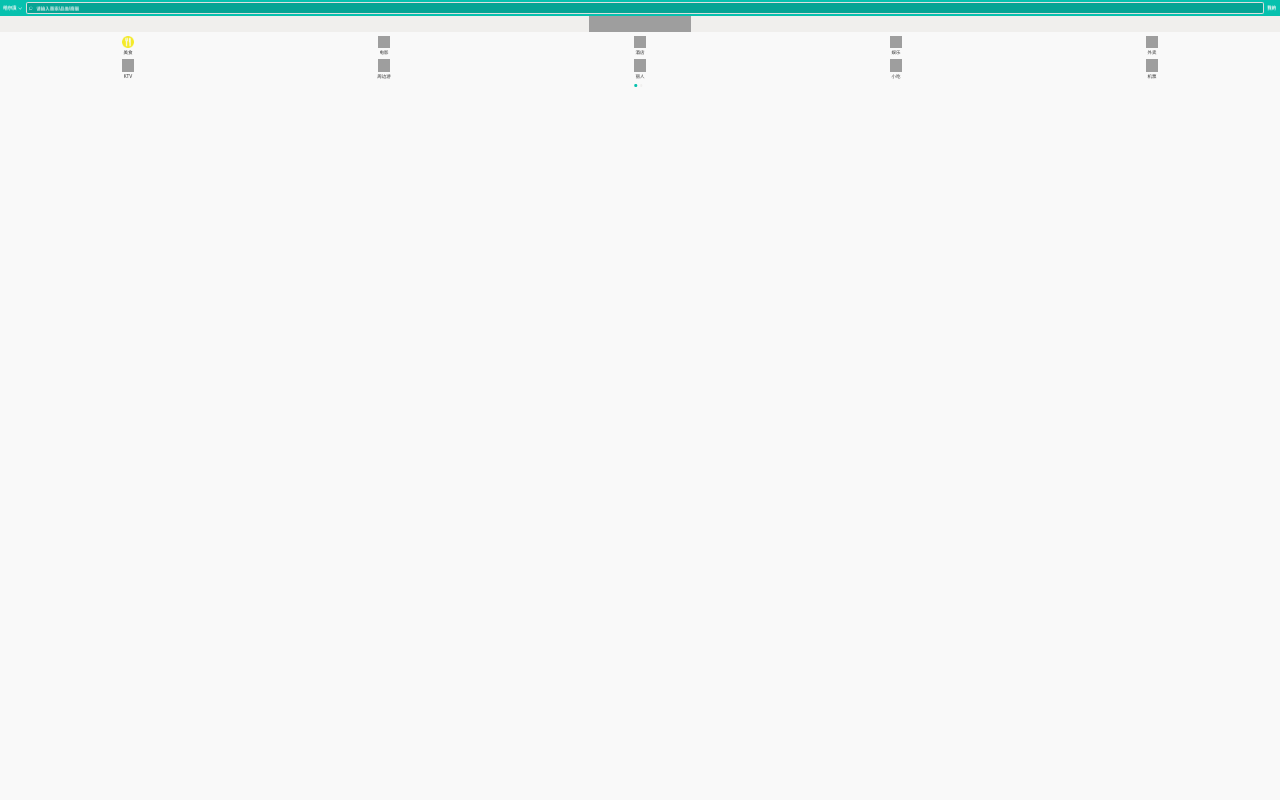
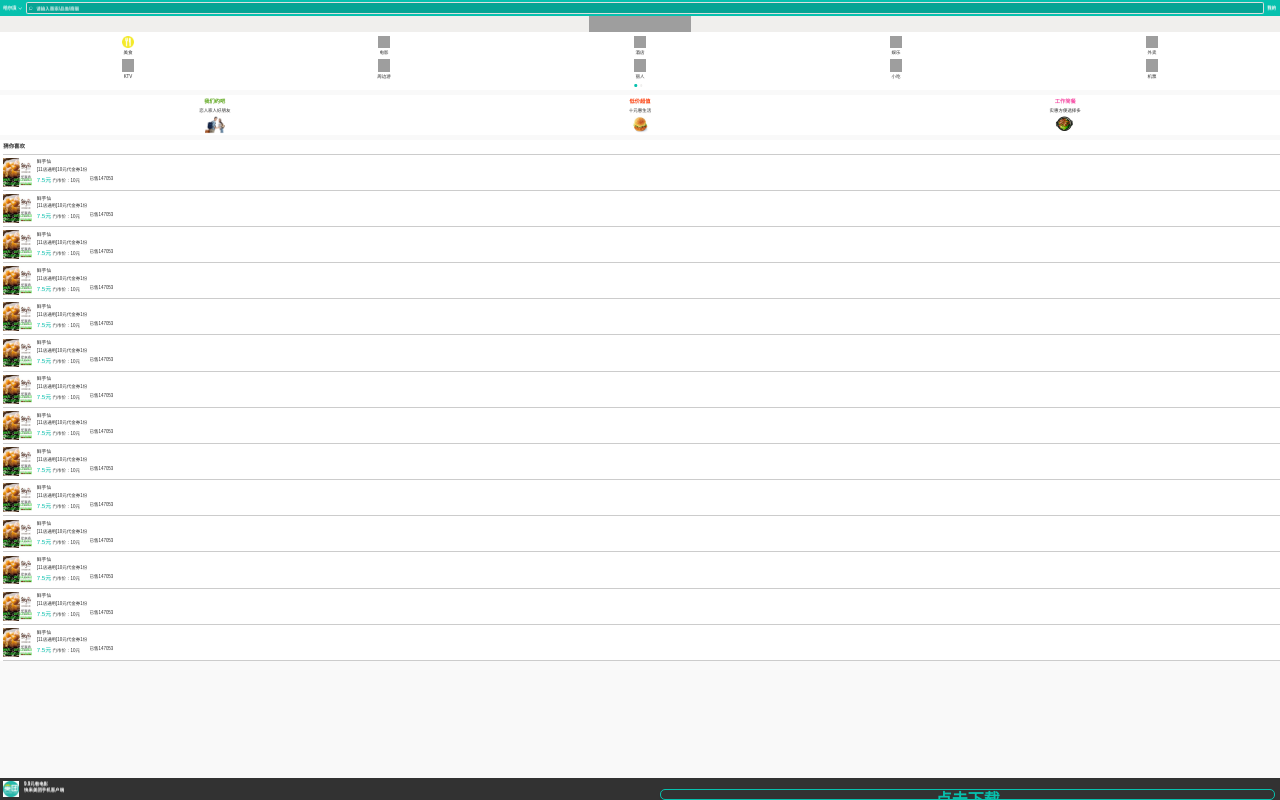
Before and after one commit to xiecheng328/nefu2017, a PHP site: page / in a window 1280 px wide. Run offline with PHP 8.4, Linux system fonts and the light colour scheme; grey boxes are pictures that could not be loaded.

Commit message:
美团首页

```diff
--- a/meituan/css/common.css
+++ b/meituan/css/common.css
@@ -17,4 +17,5 @@ img{
 
 body{
     font-size: 0.28rem;
+    background-color: #f0efed;
 }
--- a/meituan/css/index.css
+++ b/meituan/css/index.css
@@ -3,6 +3,10 @@
     background: #06c1ae;
     line-height: 1.02rem;
     display: -webkit-box;
+    position: fixed;
+    top: 0;
+    left: 0;
+    width: 100%;
 }
 #city{
     width: 1.2rem;
@@ -43,6 +47,7 @@
     background: #f0efed url(../img/banner.jpg) no-repeat center;
     -webkit-background-size:12.8rem 2rem;
     background-size: 6.4rem 1rem;
+    margin-top: 1.02rem;
 }
 
 #guide{
@@ -50,6 +55,7 @@
     height: 3.6rem;
     overflow: hidden;
     position: relative;
+    background: #ffffff;
 }
 #guide ul{
     width: 200%;
@@ -88,3 +94,101 @@
 #nav span.active{
     background-color: #06c1ae;
 }
+
+#activity{
+    display: -webkit-box;
+    text-align: center;
+    margin: 0.3rem 0;
+    background-color: #fff;
+}
+#activity div{
+    -webkit-box-flex: 1;
+}
+#activity img{
+    width: 1.24rem;
+    height: 1.24rem;
+}
+#activity .friend{
+    color: #55a40f;
+}
+#activity .low-price{
+    color: #ff3f0d;
+}
+#activity .quick-meal{
+    color: #f84fa7;
+}
+#activity h3{
+    margin: 0.2rem 0;
+}
+
+#guess{
+    background: #ffffff;
+    padding-left: 0.2rem;
+}
+#guess h3{
+    color: #333;
+    font-size: .34rem;
+    border-bottom: 1px solid #ccc;
+    padding: 0.2rem 0;
+}
+#menu .brand{
+    width: 1.8rem;
+    height: 1.8rem;
+    float: left;
+}
+#menu li{
+    height: 1.8rem;
+    padding: 0.2rem 0;
+    border-bottom: 1px solid #ccc;
+}
+#menu .detail{
+    float: left;
+    margin-left: 0.3rem;
+}
+#menu .detail-name{
+    font-size: .3rem;
+    font-weight: 400;
+    padding: 0.1rem 0;
+}
+#menu .price{
+    font-size:.38rem;
+    color: #06c1ae;
+}
+#menu .detail-desc{
+    margin-bottom: 0.2rem;
+}
+#menu .sold{
+    float: right;
+    margin-left: 0.6rem;
+}
+#footer{
+    width: 100%;
+    height: 1rem;
+    padding: 0.2rem 0;
+    background: rgba(0,0,0,0.8);
+    position: fixed;
+    bottom: 0;
+    display: -webkit-box;
+}
+#footer .logo{
+    width: 1rem;
+    height: 1rem;
+    margin-left: 0.2rem;
+}
+#footer img, #footer div, #footer button{
+    -webkit-box-flex: 1;
+}
+#footer p{
+    color: #fff;
+    margin-left:0.3rem;
+}
+#footer .download{
+    width: 1.2rem;
+    height: 0.7rem;
+    background-color: transparent;
+    border: 1px solid #06c1ae;
+    color: #06c1ae;
+    padding: 0;
+    text-shadow: none;
+    margin-right: 0.3rem;
+}
--- a/meituan/index.html
+++ b/meituan/index.html
@@ -113,6 +113,204 @@
             <span id="right"></span>
         </div>
     </div>
+    <div id="activity">
+        <div>
+            <h3 class="friend">我们约吧</h3>
+            <p>恋人家人好朋友</p>
+            <img src="img/activity1.png" alt="">
+        </div>
+        <div>
+            <h3 class="low-price">低价超值</h3>
+            <p>十元惠生活</p>
+            <img src="img/activity2.jpg" alt="">
+        </div>
+        <div>
+            <h3 class="quick-meal">工作简餐</h3>
+            <p>实惠方便选择多</p>
+            <img src="img/activity3.png" alt="">
+        </div>
+    </div>
+    <div id="guess">
+        <h3>猜你喜欢</h3>
+        <ul id="menu">
+            <li>
+                <img src="img/xianyuxian.jpg" alt="" class="brand">
+                <div class="detail">
+                    <p class="detail-name">鲜芋仙</p>
+                    <p class="detail-desc">[11店通用]10元代金券1份</p>
+                    <div>
+                        <span class="price">7.5元</span>
+                        <span>门市价：10元</span>
+                        <span class="sold">已售147053</span>
+                    </div>
+                </div>
+            </li>
+            <li>
+                <img src="img/xianyuxian.jpg" alt="" class="brand">
+                <div class="detail">
+                    <p class="detail-name">鲜芋仙</p>
+                    <p class="detail-desc">[11店通用]10元代金券1份</p>
+                    <div>
+                        <span class="price">7.5元</span>
+                        <span>门市价：10元</span>
+                        <span class="sold">已售147053</span>
+                    </div>
+                </div>
+            </li>
+            <li>
+                <img src="img/xianyuxian.jpg" alt="" class="brand">
+                <div class="detail">
+                    <p class="detail-name">鲜芋仙</p>
+                    <p class="detail-desc">[11店通用]10元代金券1份</p>
+                    <div>
+                        <span class="price">7.5元</span>
+                        <span>门市价：10元</span>
+                        <span class="sold">已售147053</span>
+                    </div>
+                </div>
+            </li>
+            <li>
+                <img src="img/xianyuxian.jpg" alt="" class="brand">
+                <div class="detail">
+                    <p class="detail-name">鲜芋仙</p>
+                    <p class="detail-desc">[11店通用]10元代金券1份</p>
+                    <div>
+                        <span class="price">7.5元</span>
+                        <span>门市价：10元</span>
+                        <span class="sold">已售147053</span>
+                    </div>
+                </div>
+            </li>
+            <li>
+                <img src="img/xianyuxian.jpg" alt="" class="brand">
+                <div class="detail">
+                    <p class="detail-name">鲜芋仙</p>
+                    <p class="detail-desc">[11店通用]10元代金券1份</p>
+                    <div>
+                        <span class="price">7.5元</span>
+                        <span>门市价：10元</span>
+                        <span class="sold">已售147053</span>
+                    </div>
+                </div>
+            </li>
+            <li>
+                <img src="img/xianyuxian.jpg" alt="" class="brand">
+                <div class="detail">
+                    <p class="detail-name">鲜芋仙</p>
+                    <p class="detail-desc">[11店通用]10元代金券1份</p>
+                    <div>
+                        <span class="price">7.5元</span>
+                        <span>门市价：10元</span>
+                        <span class="sold">已售147053</span>
+                    </div>
+                </div>
+            </li>
+            <li>
+                <img src="img/xianyuxian.jpg" alt="" class="brand">
+                <div class="detail">
+                    <p class="detail-name">鲜芋仙</p>
+                    <p class="detail-desc">[11店通用]10元代金券1份</p>
+                    <div>
+                        <span class="price">7.5元</span>
+                        <span>门市价：10元</span>
+                        <span class="sold">已售147053</span>
+                    </div>
+                </div>
+            </li>
+            <li>
+                <img src="img/xianyuxian.jpg" alt="" class="brand">
+                <div class="detail">
+                    <p class="detail-name">鲜芋仙</p>
+                    <p class="detail-desc">[11店通用]10元代金券1份</p>
+                    <div>
+                        <span class="price">7.5元</span>
+                        <span>门市价：10元</span>
+                        <span class="sold">已售147053</span>
+                    </div>
+                </div>
+            </li>
+            <li>
+                <img src="img/xianyuxian.jpg" alt="" class="brand">
+                <div class="detail">
+                    <p class="detail-name">鲜芋仙</p>
+                    <p class="detail-desc">[11店通用]10元代金券1份</p>
+                    <div>
+                        <span class="price">7.5元</span>
+                        <span>门市价：10元</span>
+                        <span class="sold">已售147053</span>
+                    </div>
+                </div>
+            </li>
+            <li>
+                <img src="img/xianyuxian.jpg" alt="" class="brand">
+                <div class="detail">
+                    <p class="detail-name">鲜芋仙</p>
+                    <p class="detail-desc">[11店通用]10元代金券1份</p>
+                    <div>
+                        <span class="price">7.5元</span>
+                        <span>门市价：10元</span>
+                        <span class="sold">已售147053</span>
+                    </div>
+                </div>
+            </li>
+            <li>
+                <img src="img/xianyuxian.jpg" alt="" class="brand">
+                <div class="detail">
+                    <p class="detail-name">鲜芋仙</p>
+                    <p class="detail-desc">[11店通用]10元代金券1份</p>
+                    <div>
+                        <span class="price">7.5元</span>
+                        <span>门市价：10元</span>
+                        <span class="sold">已售147053</span>
+                    </div>
+                </div>
+            </li>
+            <li>
+                <img src="img/xianyuxian.jpg" alt="" class="brand">
+                <div class="detail">
+                    <p class="detail-name">鲜芋仙</p>
+                    <p class="detail-desc">[11店通用]10元代金券1份</p>
+                    <div>
+                        <span class="price">7.5元</span>
+                        <span>门市价：10元</span>
+                        <span class="sold">已售147053</span>
+                    </div>
+                </div>
+            </li>
+            <li>
+                <img src="img/xianyuxian.jpg" alt="" class="brand">
+                <div class="detail">
+                    <p class="detail-name">鲜芋仙</p>
+                    <p class="detail-desc">[11店通用]10元代金券1份</p>
+                    <div>
+                        <span class="price">7.5元</span>
+                        <span>门市价：10元</span>
+                        <span class="sold">已售147053</span>
+                    </div>
+                </div>
+            </li>
+            <li>
+                <img src="img/xianyuxian.jpg" alt="" class="brand">
+                <div class="detail">
+                    <p class="detail-name">鲜芋仙</p>
+                    <p class="detail-desc">[11店通用]10元代金券1份</p>
+                    <div>
+                        <span class="price">7.5元</span>
+                        <span>门市价：10元</span>
+                        <span class="sold">已售147053</span>
+                    </div>
+                </div>
+            </li>
+        </ul>
+    </div>
+    <div id="footer">
+        <img src="img/meituan.jpg" alt="" class="logo">
+        <div>
+            <p>9.9元看电影</p>
+            <p>快来美团手机客户端</p>
+        </div>
+        <button class="download">点击下载</button>
+    </div>
 
     <script src="javascript/rem.js"></script>
     <script src="javascript/jquery-1.12.4.js"></script>
```
Also changed, not shown: 24_margin.html (added, +32 -0 lines), 25_fixed.html (added, +37 -0 lines), meituan/img/activity1.png (added), meituan/img/activity2.jpg (added), meituan/img/activity3.png (added), meituan/img/meituan.jpg (added), meituan/img/xianyuxian.jpg (added).
